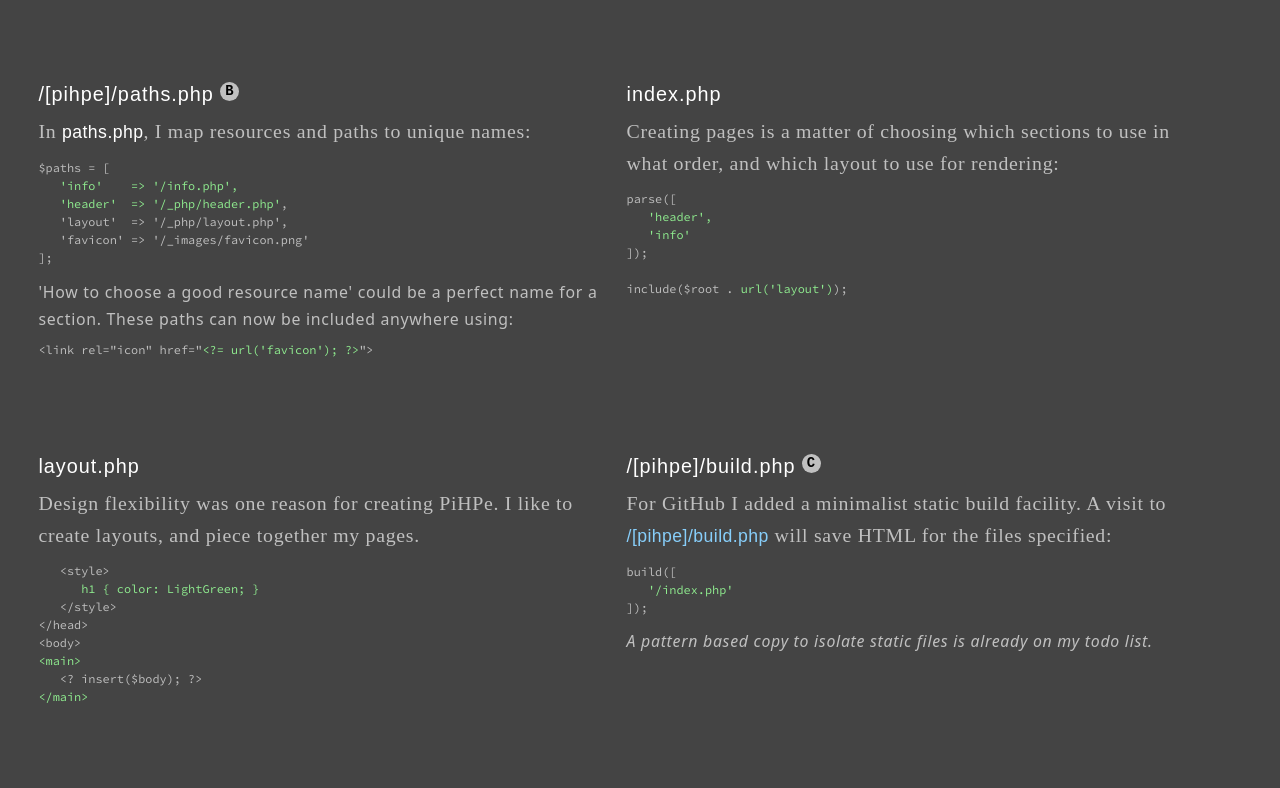
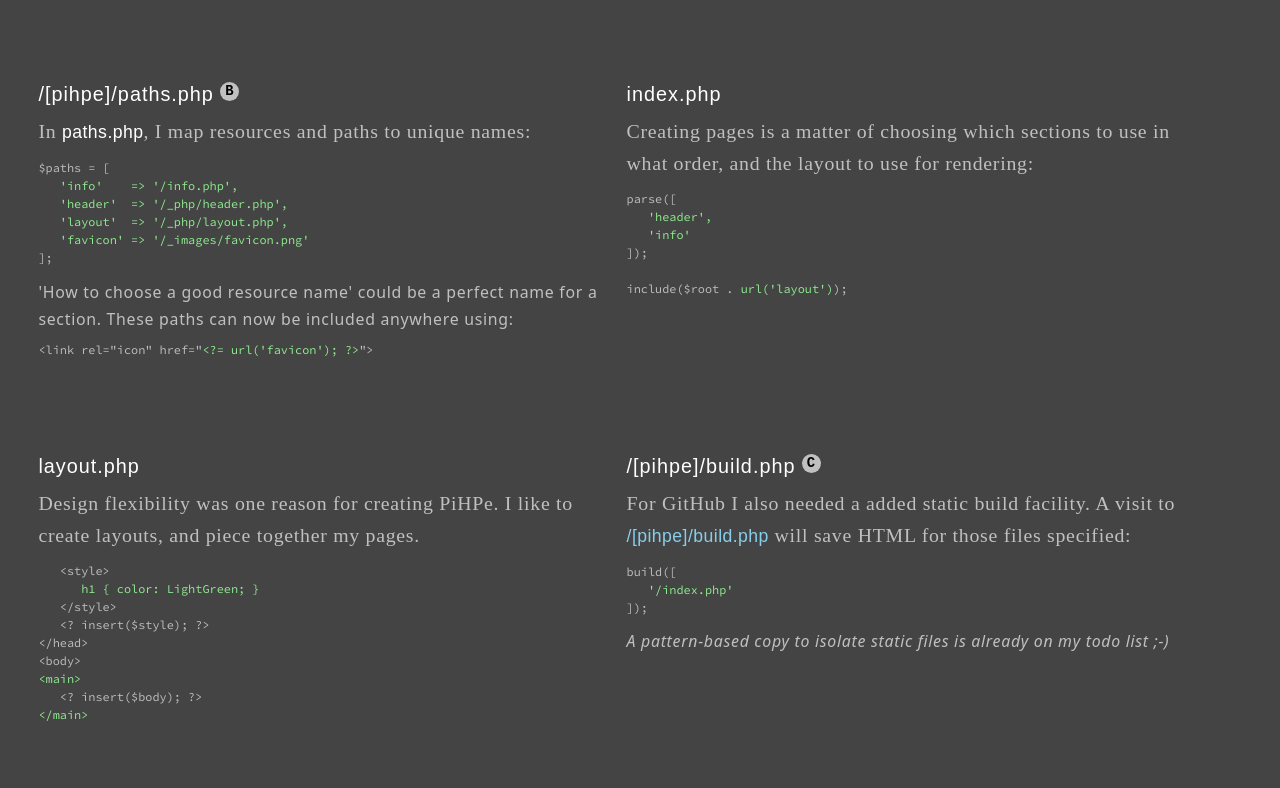
Before and after one commit to marcelvark/marcelvark.github.io, a plain HTML site: page index.html in a window 1280 px wide. Shown: the part 1572-2360 px from the top of the page. Drawn offline with Linux system fonts and the light colour scheme.

Commit message:
Added a base href

```diff
--- a/index.html
+++ b/index.html
@@ -6,7 +6,7 @@
       Add your own boilerplate markup here.
    -->
 
-   <base href="">
+   <base href="https://marcelvark.github.io">
 
    <meta charset="utf-8">
    <meta name="viewport" content="width=device-width, initial-scale=1, maximum-scale=1">
@@ -29,13 +29,13 @@
       body { background-color: #444; }
       h1, h2, h3 { color: LightGreen; }
       p, li, pre, small { color: Silver; }
-      a { color: LightSkyBlue; }
+      a { color: SkyBlue; }
       kbd { color: White; }
-      hr { background-image: linear-gradient(to right, #fff3, transparent); height: 0.2rem; border: none; width: 100%; }
+      hr { background-image: linear-gradient(to right, #fff3, transparent); }
 
-      *:focus { outline: 0.12rem dashed LightSkyBlue; outline-offset: 0.1rem; }
-      ::-moz-selection { background: Khaki; color: White; }
-      ::selection { background: Khaki; color: White; }
+      *:focus { outline: 0.12rem dashed SkyBlue; outline-offset: 0.1rem; }
+      ::-moz-selection { background: Khaki; color: Black; }
+      ::selection { background: Khaki; color: Black; }
 
       html { font-size: calc(1rem + 0.3vw); font-family: Sans; }
       h1, h2, h3, a, kbd { letter-spacing: 0.025em; font-family: Arial, sans-serif; }
@@ -52,7 +52,7 @@
 
       h1, h2 { width: 100%; }
       a { padding: 0.2em 0; text-decoration: none; }
-      a:hover { border-bottom: 0.1em solid LightSkyBlue; }
+      a:hover { border-bottom: 0.1em solid SkyBlue; }
       ul, ol { padding-left: 1em; }
       ul { list-style-type: square; }
       pre { overflow: hidden; white-space: pre-wrap; }
@@ -61,7 +61,7 @@
       main { padding: 0 3vw 1vw; display: flex; flex-wrap: wrap; }
       main > section { margin: 0 1vw 6vw 0; width: 29rem; }
       h1, h2, h3, p, ul, ol, pre { margin: 0.5rem 0; }
-      hr { margin: 0 0 6vw; }
+      hr { margin: 0 0 6vw; height: 0.2rem; border: none; width: 100%; }
    </style>
 
    <!-- Content CSS ---------------------------------------------------------->
@@ -181,9 +181,9 @@
       <pre>
 $paths = [
    <mark>'info'    =&gt; '/info.php',
-   'header'  =&gt; '/_php/header.php'</mark>,
+   'header'  =&gt; '/_php/header.php',
    'layout'  =&gt; '/_php/layout.php',
-   'favicon' =&gt; '/_images/favicon.png'
+   'favicon' =&gt; '/_images/favicon.png'</mark>
 ];</pre>
       </p>
 
@@ -198,7 +198,7 @@ $paths = [
    <section>
       <h3>index.php</h3>
       <p>
-         Creating pages is a matter of choosing which sections to use in what order, and which layout to use for rendering:
+         Creating pages is a matter of choosing which sections to use in what order, and the layout to use for rendering:
       </p>
 
       <pre>
@@ -220,6 +220,7 @@ include($root . <mark>url('layout')</mark>);</pre>
    &lt;style&gt;
       <mark>h1 { color: LightGreen; }</mark>
    &lt;/style&gt;
+   &lt;? insert($style); ?&gt;
 &lt;/head&gt;
 &lt;body&gt;
 <mark>&lt;main&gt;</mark>
@@ -230,7 +231,7 @@ include($root . <mark>url('layout')</mark>);</pre>
    <section>
       <h3>/[pihpe]/build.php <span>C</span></h3>
       <p>
-         For GitHub I added a minimalist static build facility. A visit to <a href="/[pihpe]/build.php">/[pihpe]/build.php</a> will save HTML for the files specified:
+         For GitHub I also needed a added static build facility. A visit to <a href="/[pihpe]/build.php">/[pihpe]/build.php</a> will save HTML for those files specified:
       </p>
 
       <pre>
@@ -239,7 +240,7 @@ build([
 ]);</pre>
 
       <small>
-         <i>A pattern based copy to isolate static files is already on my todo list.</i>
+         <i>A pattern-based copy to isolate static files is already on my todo list ;-)</i>
       </small>
    </section>
 
```
